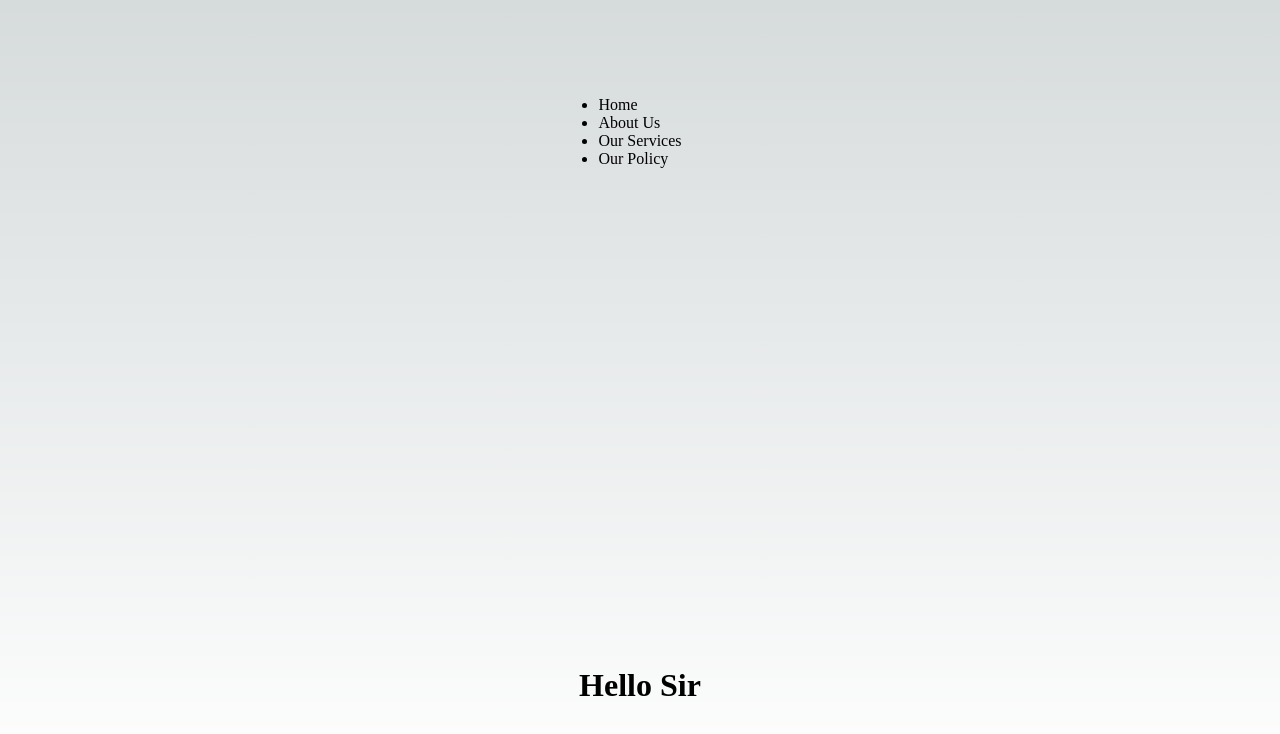
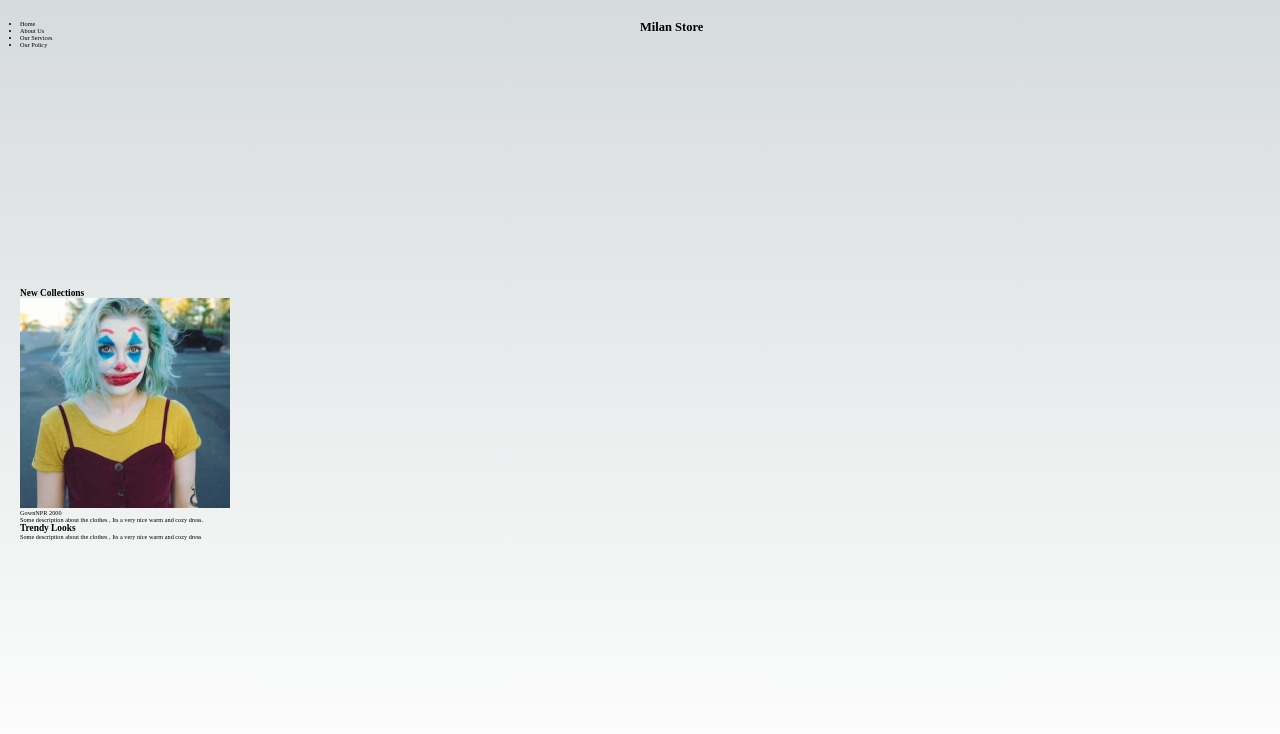
Before and after one commit to basmil159/Store-practice, a Next.js app: page / in a window 1280 px wide. Shown: the top 734 px of the page. Built offline with nearby package versions, Linux system fonts and the light colour scheme.

Commit message:
Done Html/ skeleton of the store

```diff
--- a/pages/index.tsx
+++ b/pages/index.tsx
@@ -1,5 +1,5 @@
 import Head from 'next/head'
-import Image from 'next/image'
+import jokerImg from '../public/joker.jpg'
 import { Inter } from 'next/font/google'
 import styles from '@/styles/Home.module.css'
 
@@ -22,7 +22,37 @@ export default function Home() {
             <li>Our Policy</li>
           </ul>
         </nav>
-        <h1>Hello Sir</h1>
+        <header>
+          <div className='hamIcon'>
+            <span></span>
+          </div>
+          <h1>Milan Store</h1>
+        </header>
+        <div className='main-container'>
+          <div className='newCollections'>
+            <h2>New Collections</h2>
+            <div className='products'>
+              <div className='product'>
+                <img src={jokerImg.src} alt='Joker Image' />
+                <div className='product-title'>
+                  <span className='product-title'>Gown</span>
+                  <span className='product-price'>NPR 2000</span>
+                </div>
+                <span className='product-detail'>
+                  Some description about the clothes , Its a very nice warm and
+                  cozy dress.
+                </span>
+              </div>
+            </div>
+          </div>
+          <div className='trendy-looks'>
+            <h2>Trendy Looks</h2>
+            <span>
+              Some description about the clothes , Its a very nice warm and cozy
+              dress
+            </span>
+          </div>
+        </div>
       </main>
     </>
   )
--- a/styles/Home.module.css
+++ b/styles/Home.module.css
@@ -1,9 +1,8 @@
 .main {
-  display: flex;
-  flex-direction: column;
-  justify-content: space-between;
-  align-items: center;
-  padding: 6rem;
+  display: grid;
+  grid-template-columns: repeat(2, minmax(250px, 1fr));
+  gap: 0px;
+  padding: 2rem;
   min-height: 100vh;
 }
 
--- a/styles/globals.css
+++ b/styles/globals.css
@@ -83,6 +83,7 @@ html,
 body {
   max-width: 100vw;
   overflow-x: hidden;
+  font-size: 62.5%;
 }
 
 body {
```
Also changed, not shown: public/joker.jpg (added).
